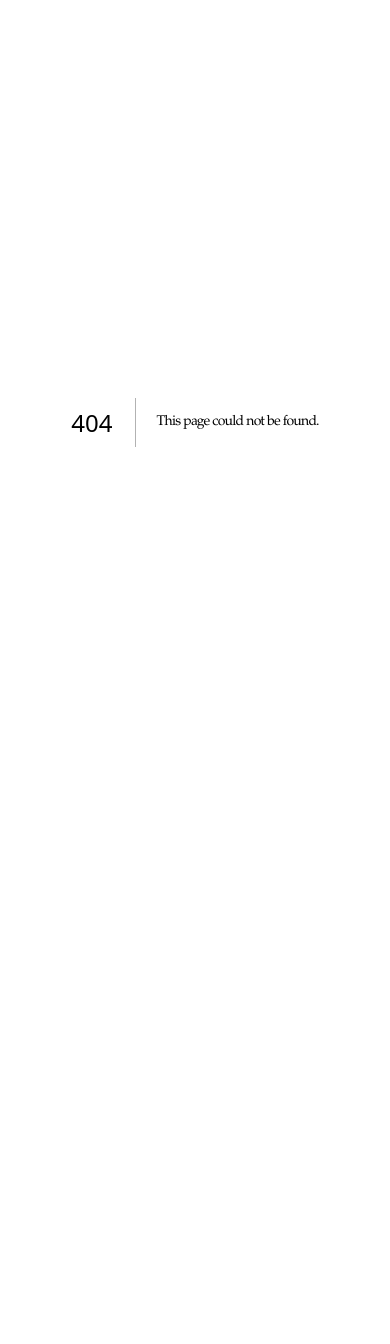
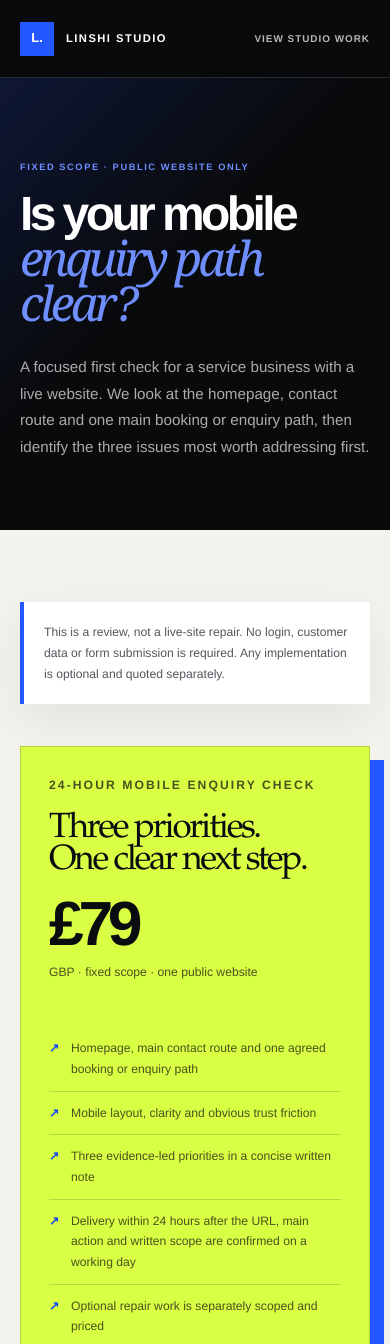
Before and after one commit to linshi156217-bot/linshi156217-bot.github.io, a Next.js app: page /mobile-enquiry-check in a window 390 px wide. Before the commit this address had no page. Shown: the top 1344 px of the page. Before the commit the page ends 844 px from the top, so only its background shows below. Built offline with nearby package versions, Linux system fonts and the light colour scheme.

Commit message:
Add £79 mobile enquiry check (#46)
Co-authored-by: Shi Lin <hello@linshistudio.com>

```diff
--- a/app/layout.jsx
+++ b/app/layout.jsx
@@ -10,7 +10,7 @@ export const metadata = {
     template: "%s | Linshi Studio",
   },
   description:
-    "Founder-led mobile website design for independent UK businesses. Request a £350 quarterly website and AI-search review, start with a £149 mobile sprint or commission a complete website.",
+    "Founder-led mobile website design for independent UK businesses. Start with a £79 mobile enquiry check, request a £350 quarterly website and AI-search review, or commission a complete website.",
   applicationName: "Linshi Studio",
   openGraph: {
     siteName: "Linshi Studio",
--- /dev/null
+++ b/app/mobile-enquiry-check/page.jsx
@@ -0,0 +1,120 @@
+import styles from "../legal.module.css";
+
+const email = "hello@linshistudio.com";
+const requestUrl = `mailto:${email}?subject=%C2%A379%20mobile%20enquiry%20check&body=Business%20name%3A%0ATown%20or%20service%20area%3A%0ACurrent%20website%20URL%3A%0AMain%20action%20you%20want%20a%20mobile%20visitor%20to%20take%3A`;
+
+export const metadata = {
+  title: "£79 mobile enquiry check in 24 hours",
+  description:
+    "A fixed-scope 24-hour review of a public service-business website: homepage, contact route and one main booking or enquiry path, with three prioritised findings.",
+  alternates: { canonical: "/mobile-enquiry-check/" },
+  openGraph: {
+    title: "£79 mobile enquiry check in 24 hours | Linshi Studio",
+    description:
+      "Three evidence-led priorities for a service-business website's homepage, contact route and main enquiry path.",
+    url: "/mobile-enquiry-check/",
+    type: "website",
+  },
+};
+
+const structuredData = {
+  "@context": "https://schema.org",
+  "@type": "Service",
+  name: "24-hour mobile enquiry check",
+  provider: {
+    "@type": "ProfessionalService",
+    name: "Linshi Studio",
+    url: "https://linshistudio.com",
+    email,
+  },
+  areaServed: { "@type": "Country", name: "United Kingdom" },
+  description:
+    "A fixed-scope review of one public service-business website's homepage, contact route and one main booking or enquiry path, delivered as three prioritised findings.",
+  offers: {
+    "@type": "Offer",
+    price: "79",
+    priceCurrency: "GBP",
+    availability: "https://schema.org/InStock",
+    url: "https://linshistudio.com/mobile-enquiry-check/",
+  },
+};
+
+export default function MobileEnquiryCheckPage() {
+  return (
+    <main className={styles.page}>
+      <script type="application/ld+json" dangerouslySetInnerHTML={{ __html: JSON.stringify(structuredData).replace(/</g, "\\u003c") }} />
+      <header className={styles.header}>
+        <a className={styles.brand} href="/"><span className={styles.mark}>L.</span>Linshi Studio</a>
+        <a className={styles.back} href="/work/">View studio work</a>
+      </header>
+
+      <section className={styles.hero}>
+        <div className={styles.heroInner}>
+          <p className={styles.eyebrow}>Fixed scope · public website only</p>
+          <h1>Is your mobile<br /><em>enquiry path clear?</em></h1>
+          <p className={styles.heroLead}>A focused first check for a service business with a live website. We look at the homepage, contact route and one main booking or enquiry path, then identify the three issues most worth addressing first.</p>
+        </div>
+      </section>
+
+      <div className={styles.content}>
+        <p className={styles.notice}>This is a review, not a live-site repair. No login, customer data or form submission is required. Any implementation is optional and quoted separately.</p>
+
+        <section className={styles.sprintPanel} aria-labelledby="check-title">
+          <div>
+            <p className={styles.eyebrow}>24-hour mobile enquiry check</p>
+            <h2 id="check-title">Three priorities.<br />One clear next step.</h2>
+            <strong>£79</strong>
+            <p>GBP · fixed scope · one public website</p>
+          </div>
+          <div>
+            <ul>
+              <li>Homepage, main contact route and one agreed booking or enquiry path</li>
+              <li>Mobile layout, clarity and obvious trust friction</li>
+              <li>Three evidence-led priorities in a concise written note</li>
+              <li>Delivery within 24 hours after the URL, main action and written scope are confirmed on a working day</li>
+              <li>Optional repair work is separately scoped and priced</li>
+            </ul>
+            <a href={requestUrl}>Request the £79 check ↗</a>
+          </div>
+        </section>
+
+        <section className={styles.section}>
+          <h2>What you receive</h2>
+          <p>A short, practical note—not a generic automated score. Each of the three findings states the page or path observed, what creates friction, why it can matter to an enquiry, and the next action worth considering.</p>
+          <p>The check can identify a problem; it does not promise more leads, rankings, AI citations or sales.</p>
+        </section>
+
+        <section className={styles.section}>
+          <h2>What we need</h2>
+          <ul>
+            <li>The current public website URL.</li>
+            <li>The business name and town or service area.</li>
+            <li>The single action a visitor should be able to complete, such as call, email, book or request a quote.</li>
+          </ul>
+        </section>
+
+        <section className={styles.section}>
+          <h2>Clear boundaries</h2>
+          <ul>
+            <li>One public website; no logged-in areas, customer accounts or checkout testing.</li>
+            <li>No form submission, no security penetration test and no access to private business systems.</li>
+            <li>No live changes are included. If you want a priority screen redesigned, see the <a href="/project-guide/">£149 mobile enquiry sprint</a>.</li>
+            <li>Scope and delivery timing are confirmed in writing before a PayPal payment request is issued.</li>
+          </ul>
+        </section>
+
+        <section className={styles.section}>
+          <h2>What happens next</h2>
+          <p>If the check identifies a worthwhile repair, you can ask for a separate fixed quotation. You can also move to the £149 mobile enquiry sprint for one redesigned priority screen, or the £350 website and AI-search review for a broader prioritised assessment.</p>
+        </section>
+
+        <a className={styles.cta} href={requestUrl}>
+          <span><small>Send the site and main action</small><strong>Request the £79 mobile enquiry check</strong></span>
+          <b aria-hidden="true">↗</b>
+        </a>
+      </div>
+
+      <footer className={styles.footer}><div className={styles.footerInner}><span>© 2026 Linshi Studio</span><a href="/project-guide/">Project guide</a><a href="/privacy/">Privacy</a><a href={`mailto:${email}`}>{email}</a></div></footer>
+    </main>
+  );
+}
--- a/app/provider-terms/page.jsx
+++ b/app/provider-terms/page.jsx
@@ -44,7 +44,7 @@ export default function ProviderTermsPage() {
         <section className={styles.section}>
           <h2>Payment and delivery</h2>
           <p>After the written scope is accepted, payment is requested through PayPal in GBP. The payment request identifies Shi Lin trading as Linshi Studio, the agreed service, amount and due date.</p>
-          <p>The £149 mobile enquiry sprint and £350 quarterly website and AI-search review are paid in full after scope acceptance. Standard website projects normally use a 50% booking deposit and 50% final payment before live-domain launch or transfer. Any variation is stated in the written scope.</p>
+          <p>The £79 mobile enquiry check, £149 mobile enquiry sprint and £350 quarterly website and AI-search review are paid in full after scope acceptance. Standard website projects normally use a 50% booking deposit and 50% final payment before live-domain launch or transfer. Any variation is stated in the written scope.</p>
           <p>Each paid project has a written delivery checklist covering the agreed pages, checks, handover items and any approved client-owned account access. Reported faults in the agreed delivered scope are reviewed for seven calendar days after handover.</p>
           <p>After that seven-day period, support is not automatic. A later report is assessed first to distinguish a new request, a third-party or hosting change, and a fault in the agreed delivered scope. Any out-of-period work is separately scoped, priced and agreed in writing before it starts.</p>
           <p>If an agreed part remains undelivered and cannot be reasonably remedied, the amount allocated to that undelivered part in the written scope is refunded. Delivery, revisions and cancellation arrangements are confirmed for the specific project in writing. No ranking, AI inclusion, citation or commercial result is promised.</p>
--- a/app/sitemap.js
+++ b/app/sitemap.js
@@ -4,6 +4,7 @@ const routes = [
   ["/", "weekly", 1],
   ["/work/", "weekly", 0.9],
   ["/project-guide/", "monthly", 0.8],
+  ["/mobile-enquiry-check/", "monthly", 0.85],
   ["/working-together/", "monthly", 0.7],
   ["/project-agreement/", "monthly", 0.7],
   ["/website-handover-checklist/", "monthly", 0.7],
@@ -22,7 +23,7 @@ const routes = [
 ];
 
 export default function sitemap() {
-  const lastModified = new Date("2026-09-15T00:00:00.000Z");
+  const lastModified = new Date("2026-09-16T00:00:00.000Z");
   return routes.map(([path, changeFrequency, priority]) => ({
     url: `https://linshistudio.com${path}`,
     lastModified,
--- a/app/work/EnquiryComposer.jsx
+++ b/app/work/EnquiryComposer.jsx
@@ -110,6 +110,7 @@ export default function EnquiryComposer() {
           <span>Preferred starting point *</span>
           <select name="projectType" defaultValue="" required aria-invalid={Boolean(fieldErrors.projectType)}>
             <option value="" disabled>Select one</option>
+            <option>£79 24-hour mobile enquiry check</option>
             <option>£350 quarterly website + AI-search review</option>
             <option>£149 mobile enquiry sprint</option>
             <option>Complete website from £650</option>
--- a/scripts/ai-release-gate.mjs
+++ b/scripts/ai-release-gate.mjs
@@ -11,6 +11,7 @@ const routes = [
   "/",
   "/work/",
   "/website-review/",
+  "/mobile-enquiry-check/",
   "/thank-you/?lead=LSQ-QA-20260817&source=release_gate",
   "/project-guide/",
   "/working-together/",
```
Also changed, not shown: app/project-guide/page.jsx (+28 -6 lines), app/work/page.jsx (+21 -8 lines), app/work/work.module.css (+7 -0 lines).
